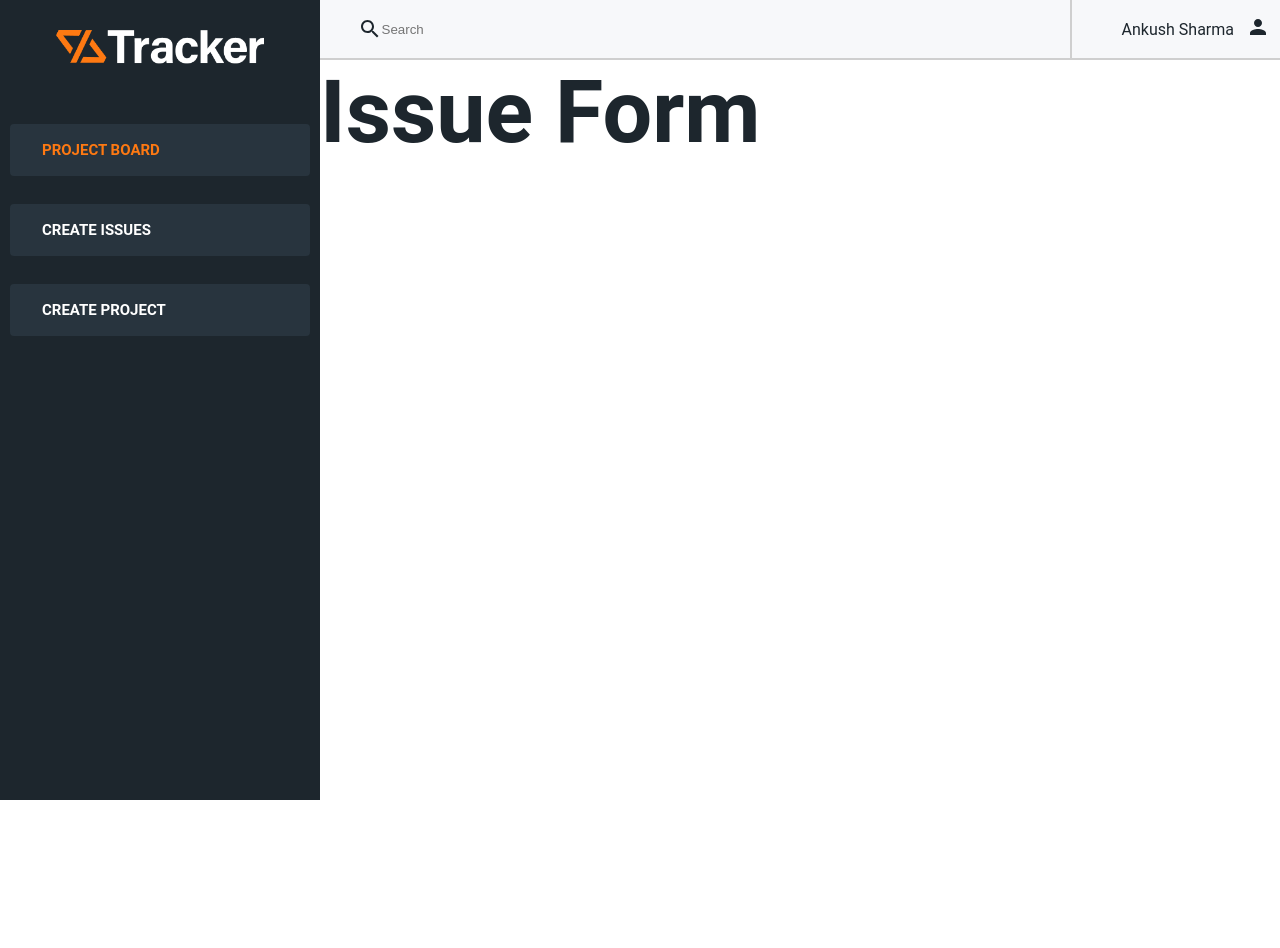
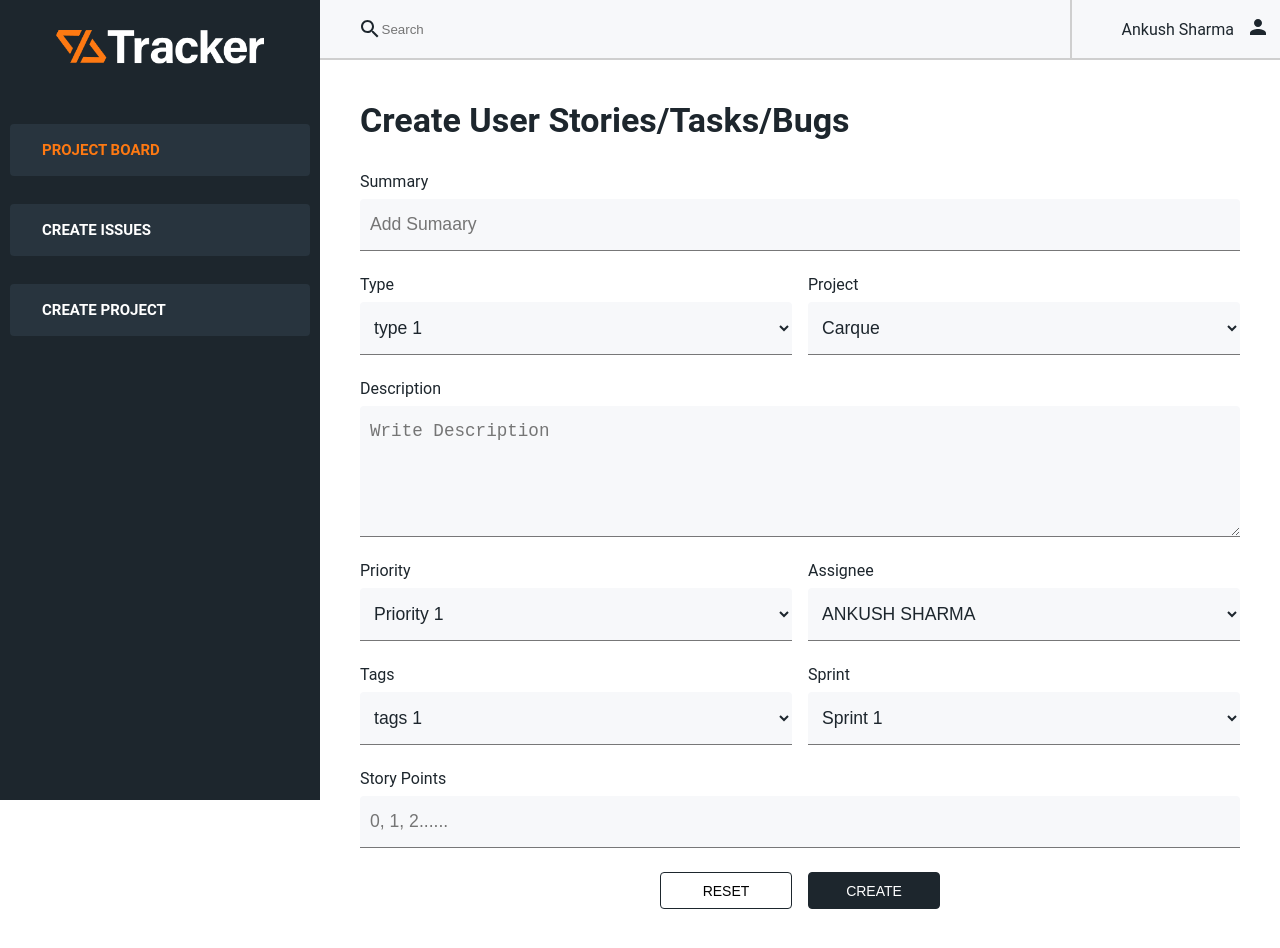
Before and after one commit to ankush6859/issue-tracker, a React (Create React App) app: page /create-issue in a window 1280 px wide. Before the commit the page ends 800 px from the top, so only its background shows below. Built offline with nearby package versions, Linux system fonts and the light colour scheme.

Commit message:
Added Form for Issue Creation

```diff
--- a/src/assets/UIElements/Button/Button.scss
+++ b/src/assets/UIElements/Button/Button.scss
@@ -5,6 +5,8 @@
   cursor: pointer;
   padding: 0.6rem 0rem;
   border-radius: 4px;
+  border: none;
+  outline: none;
 }
 .button:hover {
   opacity: 0.95;
--- a/src/components/Issue/Issue.scss
+++ b/src/components/Issue/Issue.scss
@@ -1,5 +1,5 @@
 #issue_container {
-  height: 500px;
+  height: auto;
   background-color: var(--background-color);
 }
 .issue_wrapper {
--- /dev/null
+++ b/src/components/IssueForm/IssueForm.scss
@@ -0,0 +1,49 @@
+#issueForm {
+  padding: 2.5rem;
+  h4 {
+    margin-bottom: 2rem;
+  }
+  .form_row {
+    display: flex;
+    align-items: center;
+    justify-content: center;
+    .create {
+      background: var(--primary-color);
+      border: 1px solid var(--primary-color);
+      color: #fff;
+      width: 15%;
+    }
+    .reset {
+      width: 15%;
+      background: none;
+      border: 1px solid var(--primary-color);
+      margin-right: 1rem;
+    }
+    .form_control {
+      display: flex;
+      flex-direction: column;
+      justify-content: center;
+      width: 100%;
+      margin-bottom: 1.5rem;
+      label {
+        margin-bottom: 0.5rem;
+      }
+      input,
+      select,
+      textarea {
+        font-size: 1.1rem;
+        padding: 15px 10px;
+        border: none;
+        outline: none;
+        border-bottom: 1px solid var(--input-border);
+        background-color: var(--background-color);
+        color: var(--primary-color);
+        border-radius: 4px 4px 0px 0px;
+      }
+    }
+  }
+}
+
+.mr-1 {
+  margin-right: 1rem;
+}
--- a/src/components/IssueForm/IssueForm.tsx
+++ b/src/components/IssueForm/IssueForm.tsx
@@ -1,5 +1,93 @@
+import Button from '../../assets/UIElements/Button/Button';
+import './IssueForm.scss';
+
 const IssueForm = () => {
-  return <h1>Issue Form</h1>;
+  return (
+    <div id="issueForm">
+      <h4>Create User Stories/Tasks/Bugs</h4>
+      <form>
+        <div className="form_row">
+          <div className="form_control">
+            <label htmlFor="summary">Summary</label>
+            <input type="text" placeholder="Add Sumaary" />
+          </div>
+        </div>
+        <div className="form_row">
+          <div className="form_control mr-1">
+            <label htmlFor="type">Type</label>
+            <select name="type" id="type">
+              <option value="">type 1</option>
+              <option value="">type 2</option>
+              <option value="">type 3</option>
+            </select>
+          </div>
+          <div className="form_control">
+            <label htmlFor="project_name">Project</label>
+            <select name="project_name" id="project_name">
+              <option value="">Carque</option>
+              <option value="">Food App</option>
+            </select>
+          </div>
+        </div>
+        <div className="form_row">
+          <div className="form_control">
+            <label htmlFor="description">Description</label>
+            <textarea
+              name="description"
+              id="description"
+              cols={30}
+              rows={5}
+              placeholder="Write Description"
+            ></textarea>
+          </div>
+        </div>
+        <div className="form_row">
+          <div className="form_control mr-1">
+            <label htmlFor="priority">Priority</label>
+            <select name="priority" id="priority">
+              <option value="">Priority 1</option>
+              <option value="">Priority 2</option>
+              <option value="">Priority 3</option>
+            </select>
+          </div>
+          <div className="form_control">
+            <label htmlFor="assignee">Assignee</label>
+            <select name="assignee" id="assignee">
+              <option value="">ANKUSH SHARMA</option>
+              <option value="">Sumit SHarma</option>
+            </select>
+          </div>
+        </div>
+        <div className="form_row">
+          <div className="form_control mr-1">
+            <label htmlFor="tags">Tags</label>
+            <select name="tags" id="tags">
+              <option value="">tags 1</option>
+              <option value="">tags 2</option>
+              <option value="">tags 3</option>
+            </select>
+          </div>
+          <div className="form_control">
+            <label htmlFor="sprint">Sprint</label>
+            <select name="sprint" id="sprint">
+              <option value="">Sprint 1</option>
+              <option value="">Sprint 2</option>
+            </select>
+          </div>
+        </div>
+        <div className="form_row">
+          <div className="form_control">
+            <label htmlFor="story">Story Points</label>
+            <input type="text" placeholder="0, 1, 2......" />
+          </div>
+        </div>
+      </form>
+      <div className="form_row">
+        <Button className="reset">RESET</Button>
+        <Button className="create">CREATE</Button>
+      </div>
+    </div>
+  );
 };
 
 export default IssueForm;
--- a/src/components/ProjectForm/ProjectForm.scss
+++ b/src/components/ProjectForm/ProjectForm.scss
@@ -21,9 +21,10 @@
         padding: 15px 10px;
         border: none;
         outline: none;
-        border-bottom: 2px solid var(--input-border);
+        border-bottom: 1px solid var(--input-border);
         background-color: var(--background-color);
         color: var(--primary-color);
+        border-radius: 4px 4px 0px 0px;
       }
     }
   }
--- a/src/components/SideNav/SideNav.tsx
+++ b/src/components/SideNav/SideNav.tsx
@@ -20,9 +20,9 @@ const SideNav = () => {
               <span>PROJECT BOARD</span>
             </Link>
           </li>
-          <li>
+          <li className={currentNav === 2 ? 'active' : ''}>
             <Link to={'create-issue'} onClick={() => setCurrentNav(2)}>
-              {/* <span className="side-rectangle"></span> */}
+              <span className="side-rectangle"></span>
               <span>CREATE ISSUES</span>
             </Link>
           </li>
```
